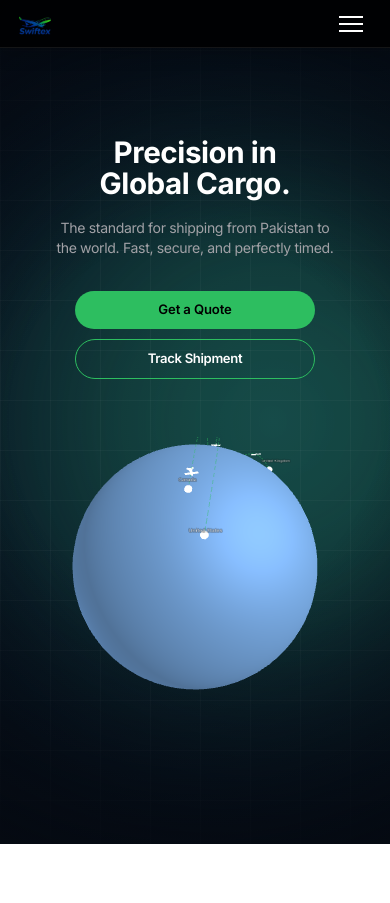
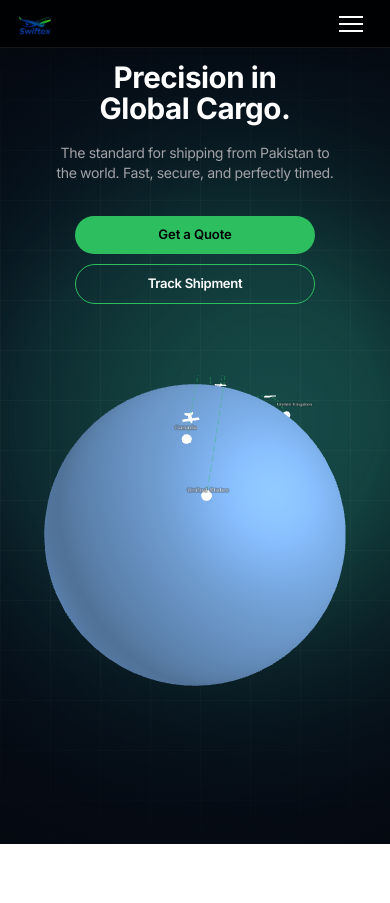
Before and after one commit to qureshi08/Swiftex, a Flask app: page / in a window 390 px wide. Shown: the top 903 px of the page. Run offline with Flask 3, Linux system fonts and the light colour scheme; some libraries are stand-ins or nearby versions.

Commit message:
Mobile UI: Maximized globe size (320px) and shifted hero content even higher for optimal centering

```diff
--- a/static/css/style.css
+++ b/static/css/style.css
@@ -712,8 +712,8 @@ textarea:hover {
     }
 
     #hero {
-        padding: 0.5rem 1.2rem 8rem;
-        /* Dramatically increased bottom padding to push content higher */
+        padding: 0 1.2rem 12rem;
+        /* Even more bottom padding to push content as high as possible */
         height: auto;
         min-height: 100vh;
         display: flex;
@@ -790,19 +790,18 @@ textarea:hover {
 
     .hero-visual-side {
         width: 100% !important;
-        height: 280px !important;
-        /* Increased from 220px */
+        height: 350px !important;
+        /* Maximized for impact */
         display: flex;
         justify-content: center;
         align-items: center;
-        margin-top: 1rem;
+        margin-top: 1.5rem;
     }
 
     #hero-canvas-container {
-        width: 260px !important;
-        /* Increased from 200px */
-        height: 260px !important;
-        /* Increased from 200px */
+        width: 320px !important;
+        /* Ultra-large globe */
+        height: 320px !important;
     }
 
     .container {
```
